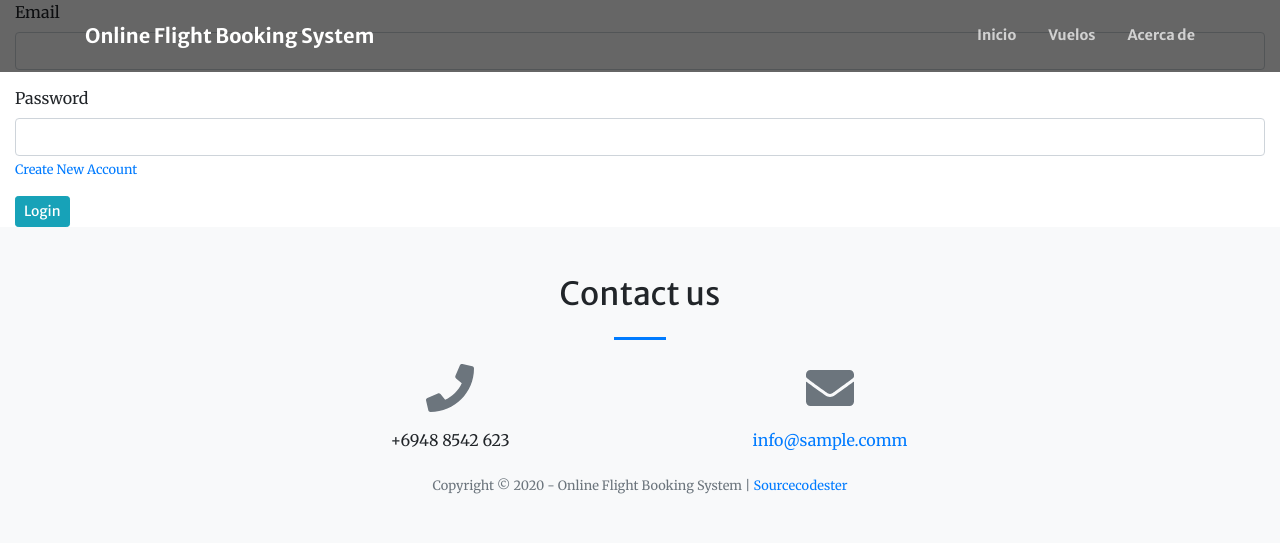
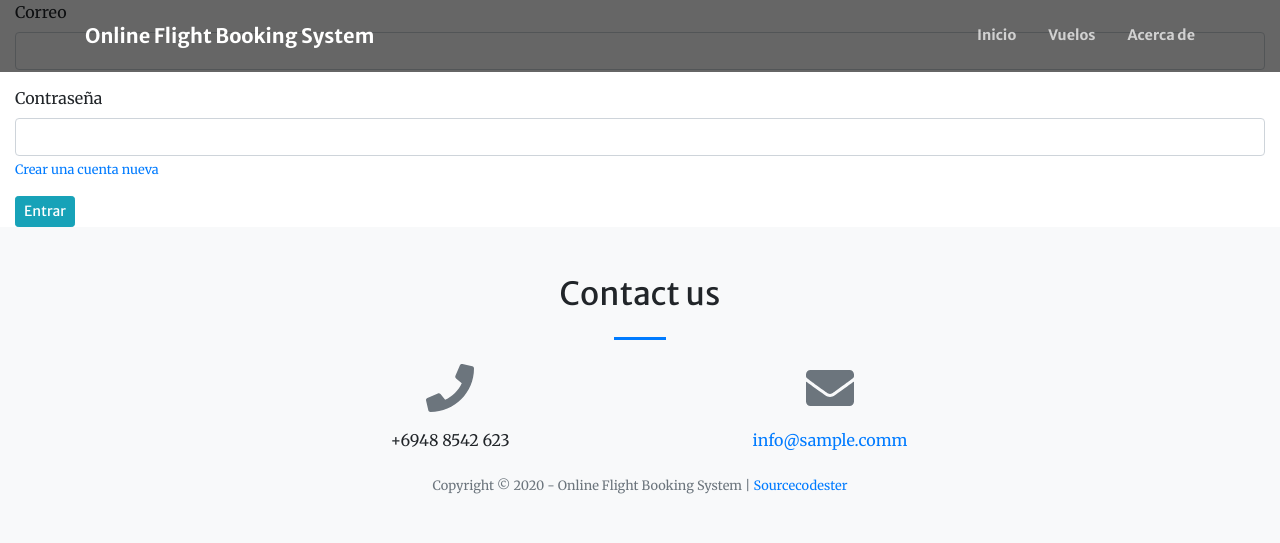
Before and after one commit to Ragyo/HJJ-, a PHP site: page /index.php?page=login in a window 1280 px wide. Shown: the top 543 px of the page. Run offline with PHP 8.4, Linux system fonts and the light colour scheme; the visitor is signed in with stand-in values (Sample User, id 1); data comes from the database, SQL or seed files in the repository; data that the repository does not hold is empty; some libraries are stand-ins or nearby versions.

Commit message:
modifique el login

```diff
--- a/login.php
+++ b/login.php
@@ -2,15 +2,15 @@
 <div class="container-fluid">
 	<form action="" id="login-frm">
 		<div class="form-group">
-			<label for="" class="control-label">Email</label>
+			<label for="" class="control-label">Correo</label>
 			<input type="email" name="email" required="" class="form-control">
 		</div>
 		<div class="form-group">
-			<label for="" class="control-label">Password</label>
+			<label for="" class="control-label">Contraseña</label>
 			<input type="password" name="password" required="" class="form-control">
-			<small><a href="javascript:void(0)" id="new_account">Create New Account</a></small>
+			<small><a href="javascript:void(0)" id="new_account">Crear una cuenta nueva</a></small>
 		</div>
-		<button class="button btn btn-info btn-sm">Login</button>
+		<button class="button btn btn-info btn-sm">Entrar</button>
 	</form>
 </div>
 
```
